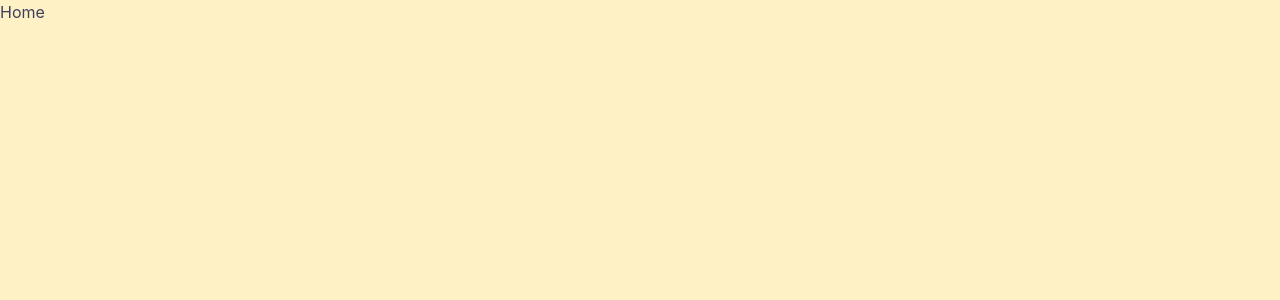
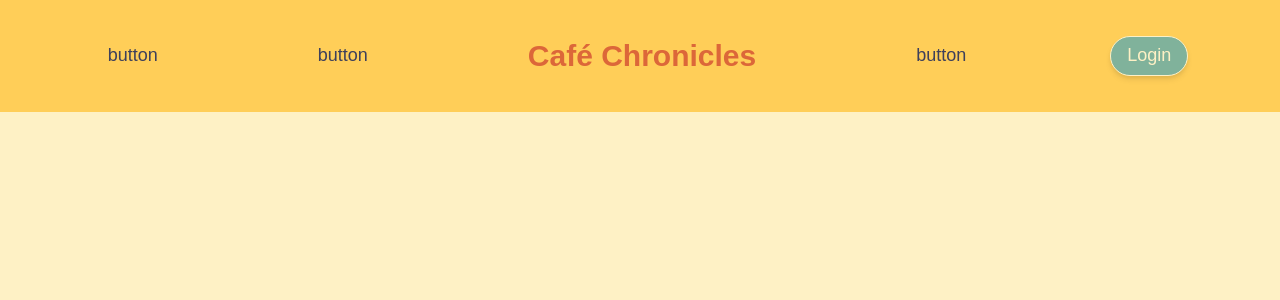
Before and after one commit to tze-xuan/Orbital-2025, a React (Create React App) app in the folder frontend/: page / in a window 1280 px wide. Shown: the top 300 px of the page. Built offline with nearby package versions, Linux system fonts and the light colour scheme; a web font is replaced by a local one.

Commit message:
Add home page

```diff
--- a/frontend/src/pages/Home.tsx
+++ b/frontend/src/pages/Home.tsx
@@ -1,7 +1,42 @@
-import { Text } from "@chakra-ui/react";
+import { Flex, Button } from "@chakra-ui/react";
+import { NavButton } from "../components/Buttons.tsx";
 
 const Home = () => {
-  return <Text>Home</Text>;
+  return (
+    <Flex height="100vh" width="100vw">
+      <Flex
+        direction="row"
+        bgColor="#FFCE58"
+        width="100vw"
+        height="14vh"
+        alignItems="center"
+        justifyContent="center"
+        gap="10vw"
+      >
+        <NavButton>button</NavButton>
+        <NavButton>button</NavButton>
+        <Button
+          variant="plain"
+          fontFamily="darumadrop"
+          color="#DC6739"
+          fontSize="3xl"
+        >
+          <a href="/">Café Chronicles</a>
+        </Button>
+        <NavButton>button</NavButton>
+        <NavButton
+          bgColor="#80B29B"
+          color="#FEF1C5"
+          borderRadius="50px"
+          border="1px"
+          shadow="md"
+          _hover={{ shadow: "dark-lg" }}
+        >
+          <a href="/login">Login</a>
+        </NavButton>
+      </Flex>
+    </Flex>
+  );
 };
 
 export default Home;
```
